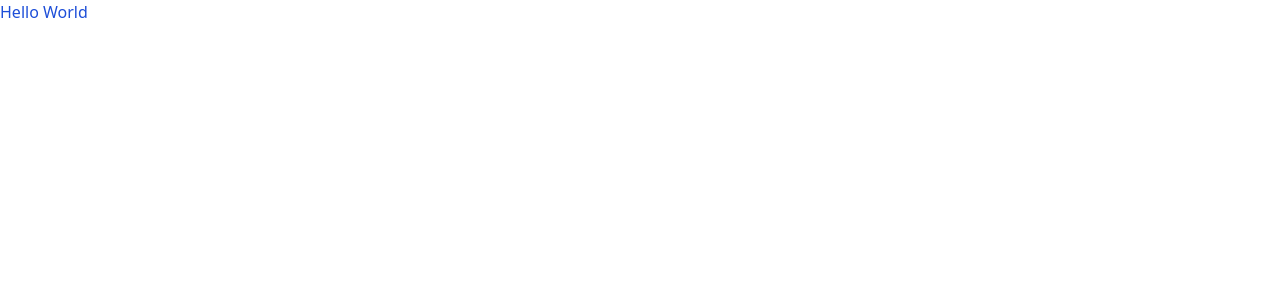
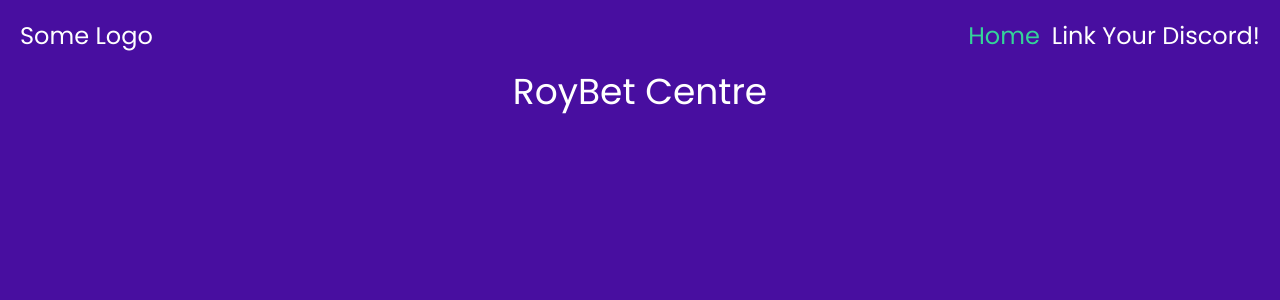
Before and after one commit to fsyntax/bet-royale, a JavaScript app: page / in a window 1280 px wide. Shown: the top 300 px of the page. Built offline with nearby package versions, Linux system fonts and the light colour scheme.

Commit message:
added text and header

```diff
--- a/package.json
+++ b/package.json
@@ -9,6 +9,7 @@
     "@testing-library/user-event": "^12.8.3",
     "react": "^17.0.2",
     "react-dom": "^17.0.2",
+    "react-router-dom": "^5.3.0",
     "react-scripts": "4.0.3",
     "web-vitals": "^1.1.2"
   },
--- a/public/index.html
+++ b/public/index.html
@@ -10,20 +10,13 @@
       content="Web site created using create-react-app"
     />
     <link rel="apple-touch-icon" href="%PUBLIC_URL%/logo192.png" />
-    <!--
-      manifest.json provides metadata used when your web app is installed on a
-      user's mobile device or desktop. See https://developers.google.com/web/fundamentals/web-app-manifest/
-    -->
     <link rel="manifest" href="%PUBLIC_URL%/manifest.json" />
-    <!--
-      Notice the use of %PUBLIC_URL% in the tags above.
-      It will be replaced with the URL of the `public` folder during the build.
-      Only files inside the `public` folder can be referenced from the HTML.
-
-      Unlike "/favicon.ico" or "favicon.ico", "%PUBLIC_URL%/favicon.ico" will
-      work correctly both with client-side routing and a non-root public URL.
-      Learn how to configure a non-root public URL by running `npm run build`.
-    -->
+    <link rel="preconnect" href="https://fonts.googleapis.com" />
+    <link rel="preconnect" href="https://fonts.gstatic.com" crossorigin />
+    <link
+      href="https://fonts.googleapis.com/css2?family=Poppins:wght@400;500;700&display=swap"
+      rel="stylesheet"
+    />
     <title>React App</title>
   </head>
   <body>
--- a/src/App.js
+++ b/src/App.js
@@ -1,9 +1,15 @@
-import React from "react";
+import { Route, Switch } from "react-router-dom";
+
+import Home from "./pages/Home";
 
 const App = () => {
   return (
-    <div>
-      <h1 className="text-blue-700">Hello World</h1>
+    <div className="bg-backgroundColor h-screen w-screen flex flex-col items-center font-poppins text-white">
+      <Switch>
+        <Route path="/" exact>
+          <Home />
+        </Route>
+      </Switch>
     </div>
   );
 };
--- /dev/null
+++ b/src/components/Header.js
@@ -0,0 +1,28 @@
+import { Link, useLocation } from "react-router-dom";
+
+const Header = () => {
+  const location = useLocation();
+
+  return (
+    <header className="flex justify-between items-center w-full p-5">
+      <div>
+        <h1 className="text-2xl">Some Logo</h1>
+      </div>
+      <div className="flex">
+        <Link
+          className={
+            location.pathname === "/"
+              ? "text-2xl pr-3 text-green-400"
+              : "text-2xl pr-3"
+          }
+          to="/"
+        >
+          Home
+        </Link>
+        <button className="text-2xl">Link Your Discord!</button>
+      </div>
+    </header>
+  );
+};
+
+export default Header;
--- a/src/index.js
+++ b/src/index.js
@@ -1,11 +1,11 @@
-import React from "react";
 import ReactDOM from "react-dom";
+import { BrowserRouter } from "react-router-dom";
 import "./index.css";
 import App from "./App";
 
 ReactDOM.render(
-  <React.StrictMode>
+  <BrowserRouter>
     <App />
-  </React.StrictMode>,
+  </BrowserRouter>,
   document.getElementById("root")
 );
--- /dev/null
+++ b/src/pages/Home.js
@@ -0,0 +1,12 @@
+import Header from "../components/Header";
+
+const Home = () => {
+  return (
+    <div className="flex items-center flex-col h-full w-full">
+      <Header />
+      <h1 className="text-4xl">RoyBet Centre</h1>
+    </div>
+  );
+};
+
+export default Home;
--- a/tailwind.config.js
+++ b/tailwind.config.js
@@ -2,7 +2,14 @@ module.exports = {
   purge: ["./src/**/*.{js,jsx,ts,tsx}", "./public/index.html"],
   darkMode: false, // or 'media' or 'class'
   theme: {
-    extend: {},
+    extend: {
+      colors: {
+        backgroundColor: "#480ea0",
+      },
+      fontFamily: {
+        poppins: ["Poppins", "sans-serif"],
+      },
+    },
   },
   variants: {
     extend: {},
```
Also changed, not shown: 2 other files (tests, documents, lock files or other folders).
